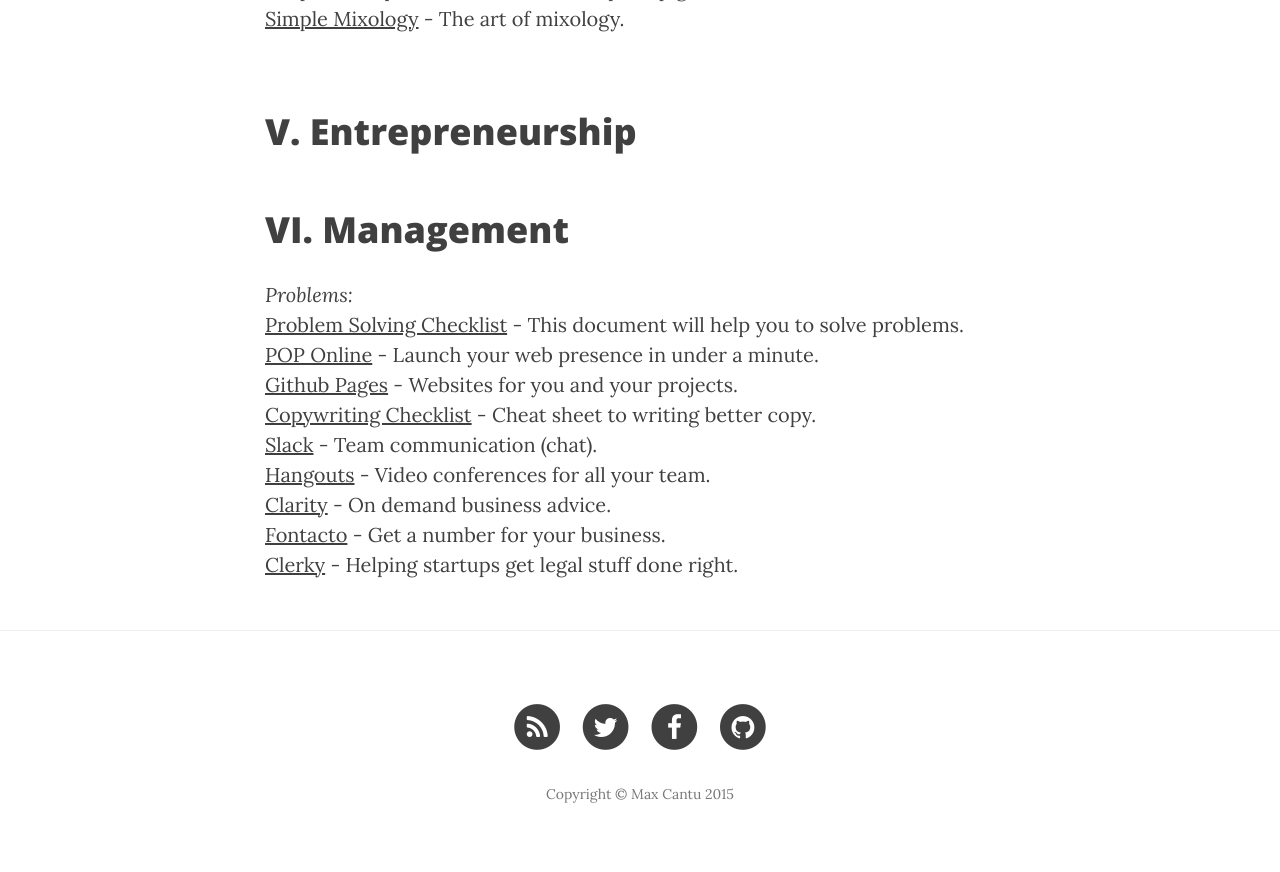
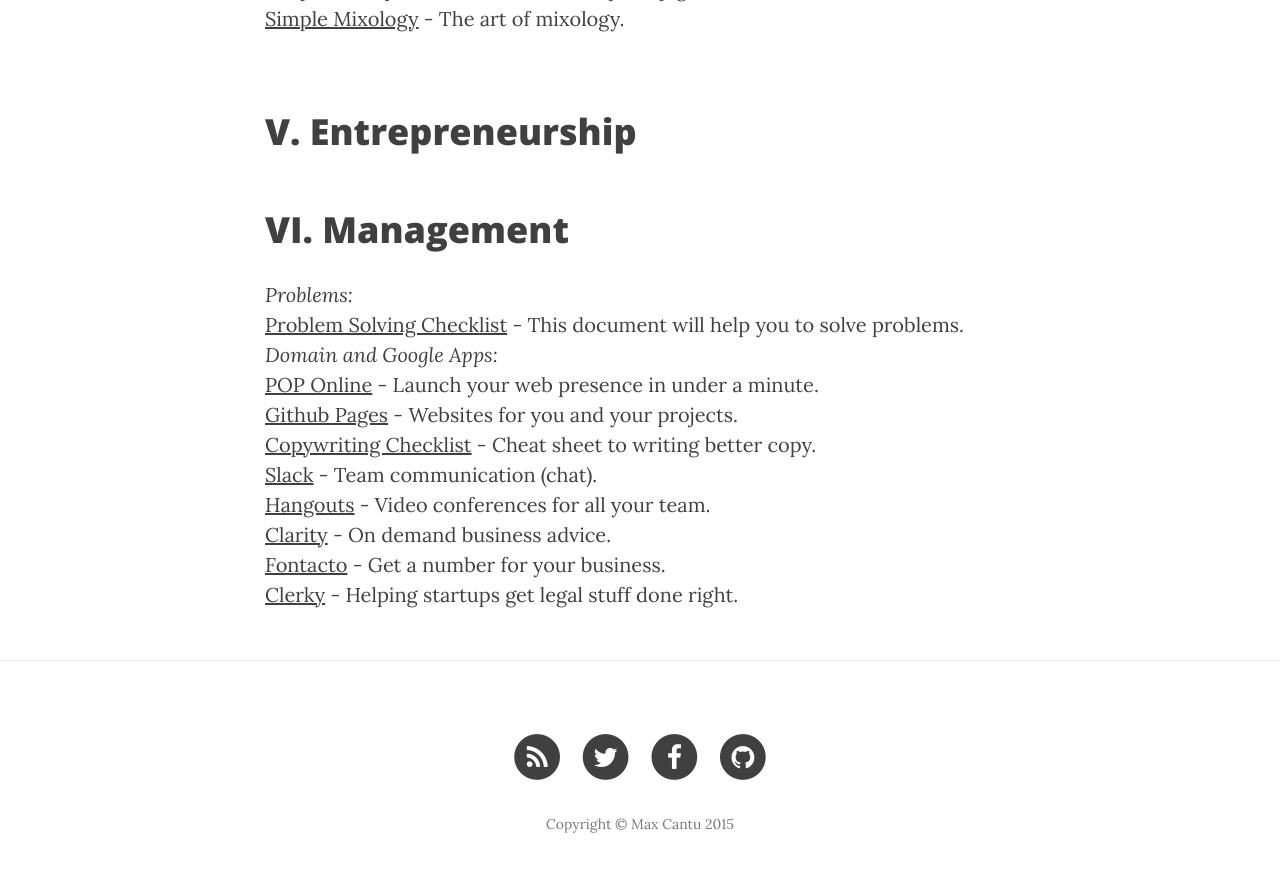
Before and after one commit to maxcantu/personal, a Jekyll site: the page built from resources.html, in a window 1280 px wide and 900 px high, scrolled down 2677 px. Shown: the top 872 px of the window. Built offline with Jekyll 4.4.1, drawn with Linux system fonts in a browser that asks for light colours; nearby versions of some CDN libraries.

Commit message:
Domain and Google Apps

```diff
--- a/resources.html
+++ b/resources.html
@@ -101,6 +101,7 @@ header-img: "img/about-bg.jpg"
 <p>
 <i>Problems:</i><br>
 <a href="http://problemsolvingchecklist.com" rel="nofollow" target="_blank">Problem Solving Checklist</a> - This document will help you to solve problems.<br>
+<i>Domain and Google Apps:</i><br>
 <a href="http://pop.co" rel="nofollow" target="_blank">POP Online</a> - Launch your web presence in under a minute.<br>
 <a href="https://pages.github.com" rel="nofollow" target="_blank">Github Pages</a> - Websites for you and your projects.<br>
 <a href="http://appsumo.com/kopywriting-checklist/" rel="nofollow" target="_blank">Copywriting Checklist</a> - Cheat sheet to writing better copy.<br>
```
